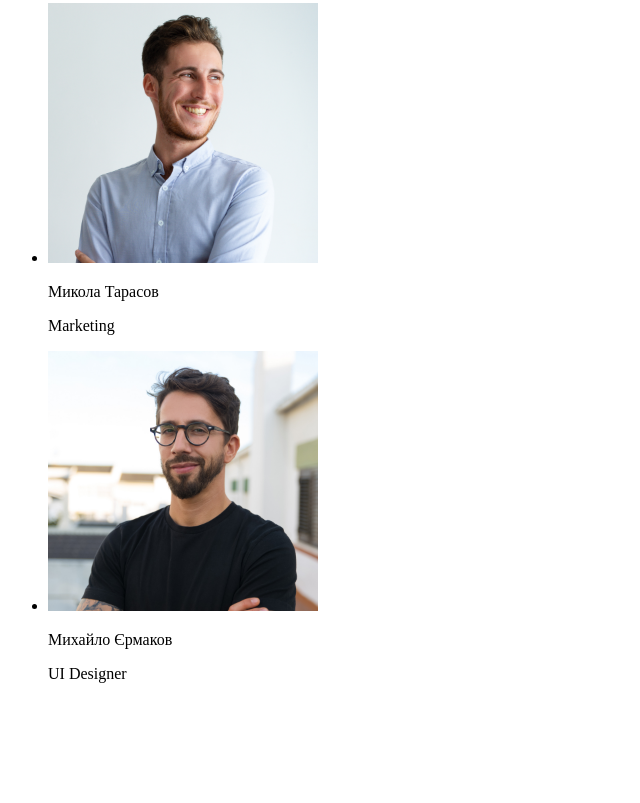
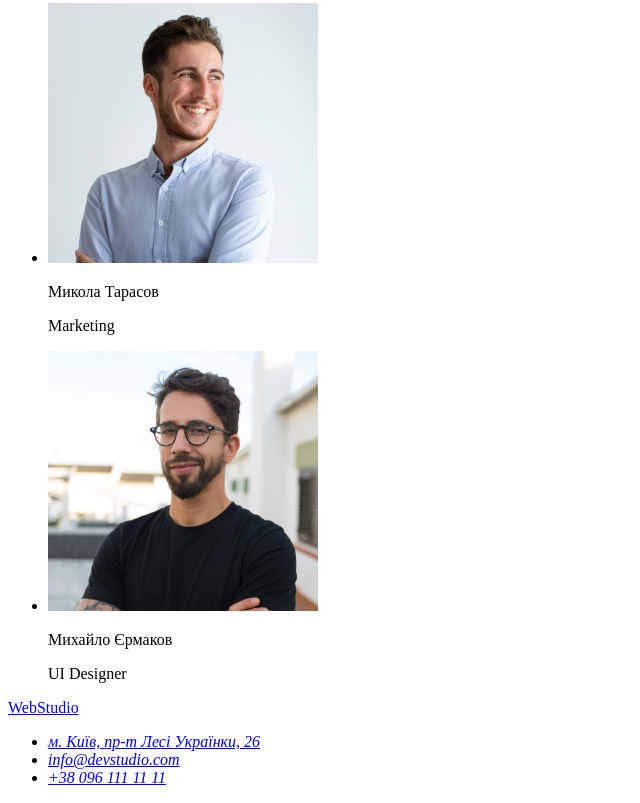
Before and after one commit to AntoninaGrebeniuk/goit-markup-hw-01, a plain HTML site: page index.html in a window 1280 px wide. Shown: the part 2314-3117 px from the top of the page, without its empty margins (0-640 px from the left). Before the commit the page ends 3013 px from the top, so only its background shows below. Drawn offline with Linux system fonts and the light colour scheme.

Commit message:
Добавляет footer

```diff
--- a/index.html
+++ b/index.html
@@ -7,7 +7,7 @@
   <title>Студія</title>
 </head>
 <body>
-  <!-- Шапка -->
+  <!-- Шапка сайта-->
   <header>
     <nav>
 
@@ -118,5 +118,25 @@
 
   </main>
 
+  <!-- Футер -->
+  <footer>
+    <a href="./index.html">WebStudio</a>
+
+    <address>
+      <ul>
+        <li>
+          <a href="https://goo.gl/maps/Dp3a7uwVQp9ZapN39" target="_blank" rel="noreferrer noopener">м. Київ, пр-т Лесі Українки, 26</a>
+        </li>
+        <li>
+          <a href="mailto:info@devstudio.com">info@devstudio.com</a>
+        </li>
+        <li>
+          <a href="tel:+380961111111">+38 096 111 11 11</a>
+        </li>
+      </ul>
+    </address>
+
+  </footer>
+
 </body>
 </html>
```
